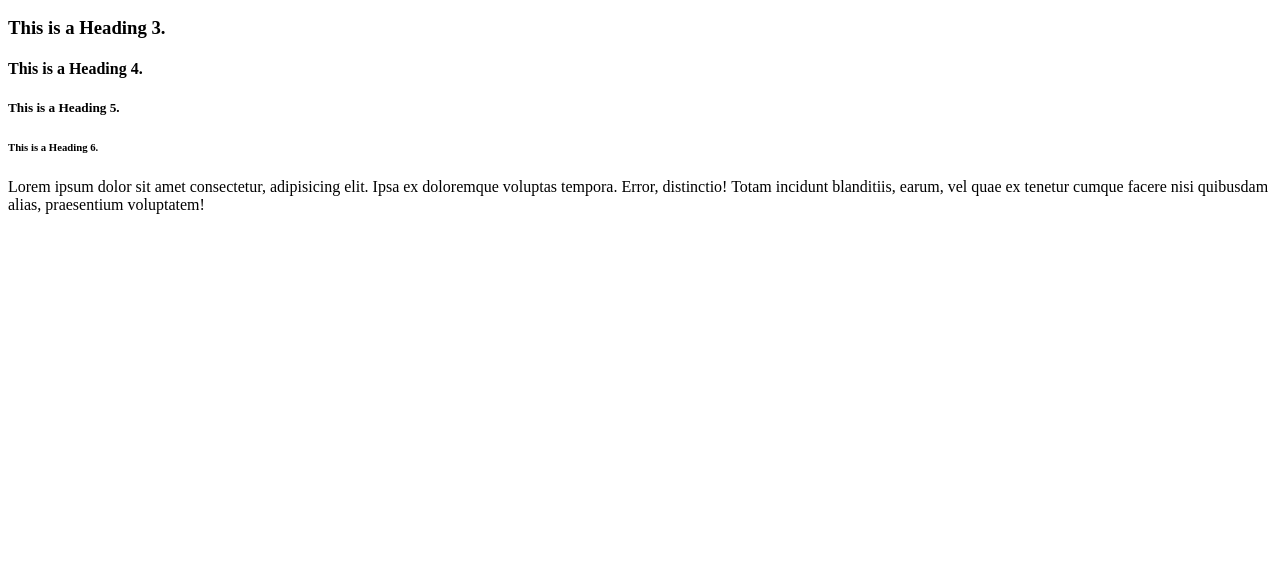
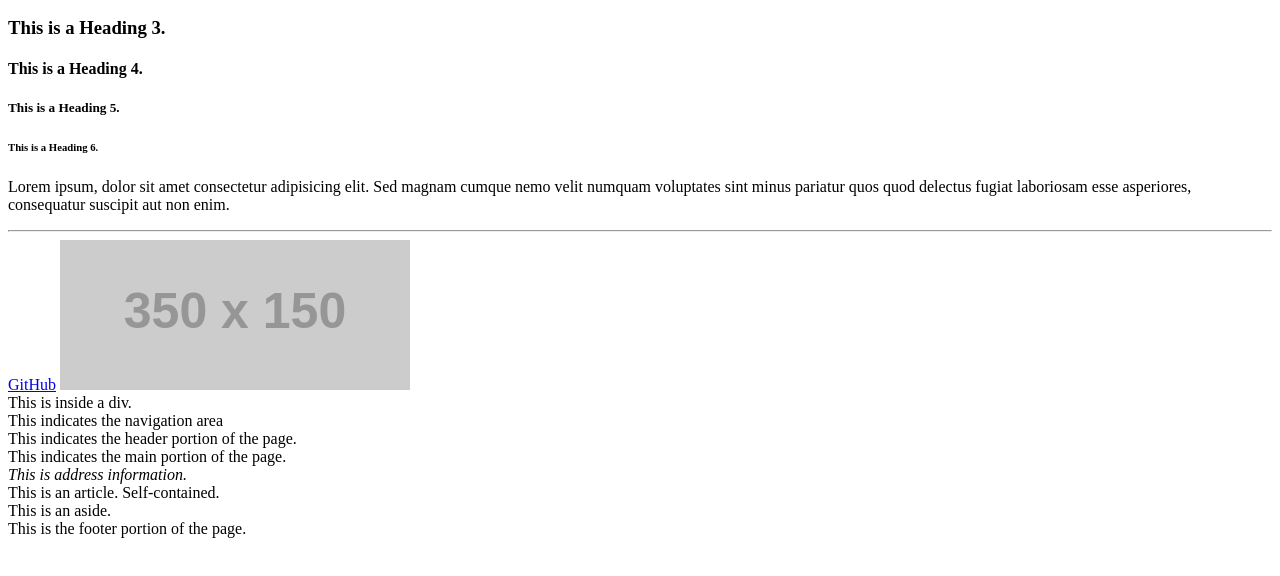
Before and after one commit to madelinewong/learning-html, a plain HTML site: page index.html in a window 1280 px wide. Shown: the part 110-686 px from the top of the page. Drawn offline with Linux system fonts and the light colour scheme; placeholder pictures from the web are drawn by us.

Commit message:
added semantic tags

```diff
--- a/index.html
+++ b/index.html
@@ -12,8 +12,26 @@
         <h6>This is a Heading 6.</h6>
         <!-- Headings go from 1 to 6. A heading 7 doesn't exist -->
         <!-- This is a comment as shown above -->
-        <p>
-            Lorem ipsum dolor sit amet consectetur, adipisicing elit. Ipsa ex doloremque voluptas tempora. Error, distinctio! Totam incidunt blanditiis, earum, vel quae ex tenetur cumque facere nisi quibusdam alias, praesentium voluptatem!
-        </p>
+        <p> Lorem ipsum, dolor sit amet consectetur adipisicing elit. Sed magnam cumque nemo velit numquam voluptates sint minus pariatur quos quod delectus fugiat laboriosam esse asperiores, consequatur suscipit aut non enim. </p>
+
+        <!-- the tag below is an example of horizontal rule -->
+        <hr />
+
+        <!-- Link to other pages -->
+        <a href="https://www.github.com">GitHub</a>
+        <!-- Add Images -->
+        <img src="http://via.placeholder.com/350x150" alt="Placeholder image" />
+        <!-- Some organzational bits -->
+        <div>This is inside a div. </div>
+        <!-- Semantic organization -->
+        <nav>This indicates the navigation area </nav>
+        <header>This indicates the header portion of the page. </header>
+        <main>
+            This indicates the main portion of the page. </main>
+            <address>This is address information.</address>
+            <article>This is an article. Self-contained.</article>
+            <aside>This is an aside.</aside>
+        <footer>This is the footer portion of the page. </footer>
+        <!-- Making Lists-->
     </body>
 </html>
```
